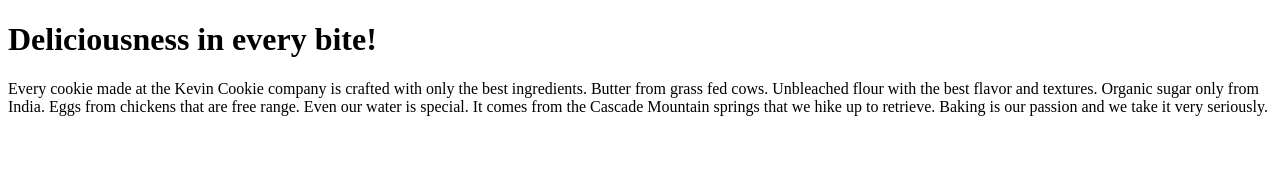
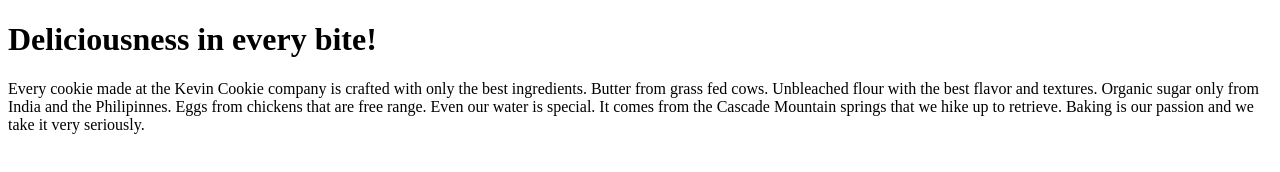
Before and after one commit to Atticus-Wong/git_tutorial, a plain HTML site: page index.htm in a window 1280 px wide. Drawn offline with Linux system fonts and the light colour scheme.

Commit message:
Update index.htm

```diff
--- a/index.htm
+++ b/index.htm
@@ -4,7 +4,7 @@
 
 <h1>Deliciousness in every bite!</h1>
 
-<p>Every cookie made at the Kevin Cookie company is crafted with only the best ingredients. Butter from grass fed cows. Unbleached flour with the best flavor and textures. Organic sugar only from India. Eggs from chickens that are free range. Even our water is special. It comes from the Cascade Mountain springs that we hike up to retrieve. Baking is our passion and we take it very seriously.</p>
+<p>Every cookie made at the Kevin Cookie company is crafted with only the best ingredients. Butter from grass fed cows. Unbleached flour with the best flavor and textures. Organic sugar only from India and the Philipinnes. Eggs from chickens that are free range. Even our water is special. It comes from the Cascade Mountain springs that we hike up to retrieve. Baking is our passion and we take it very seriously.</p>
 
 
 </body>
```
